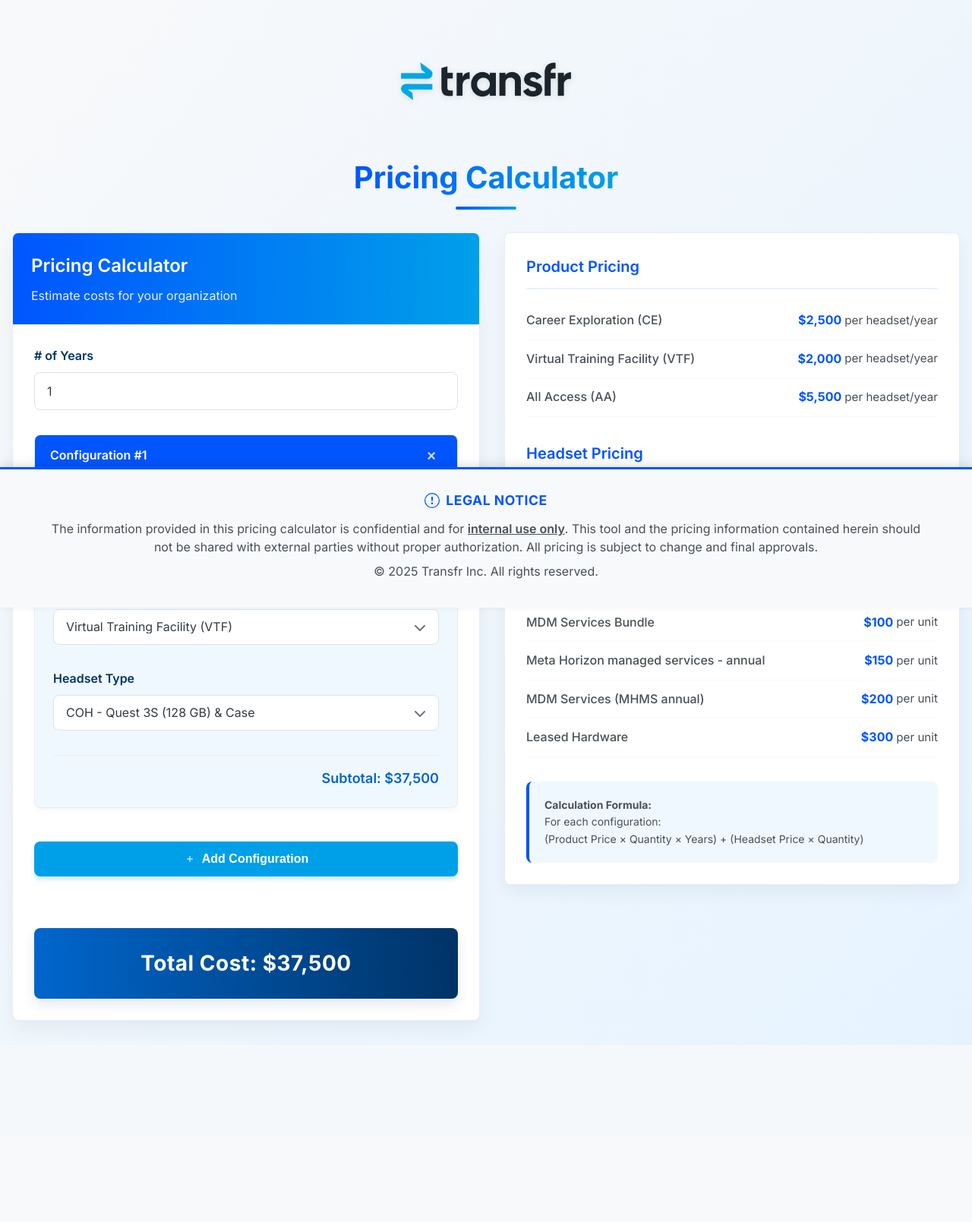
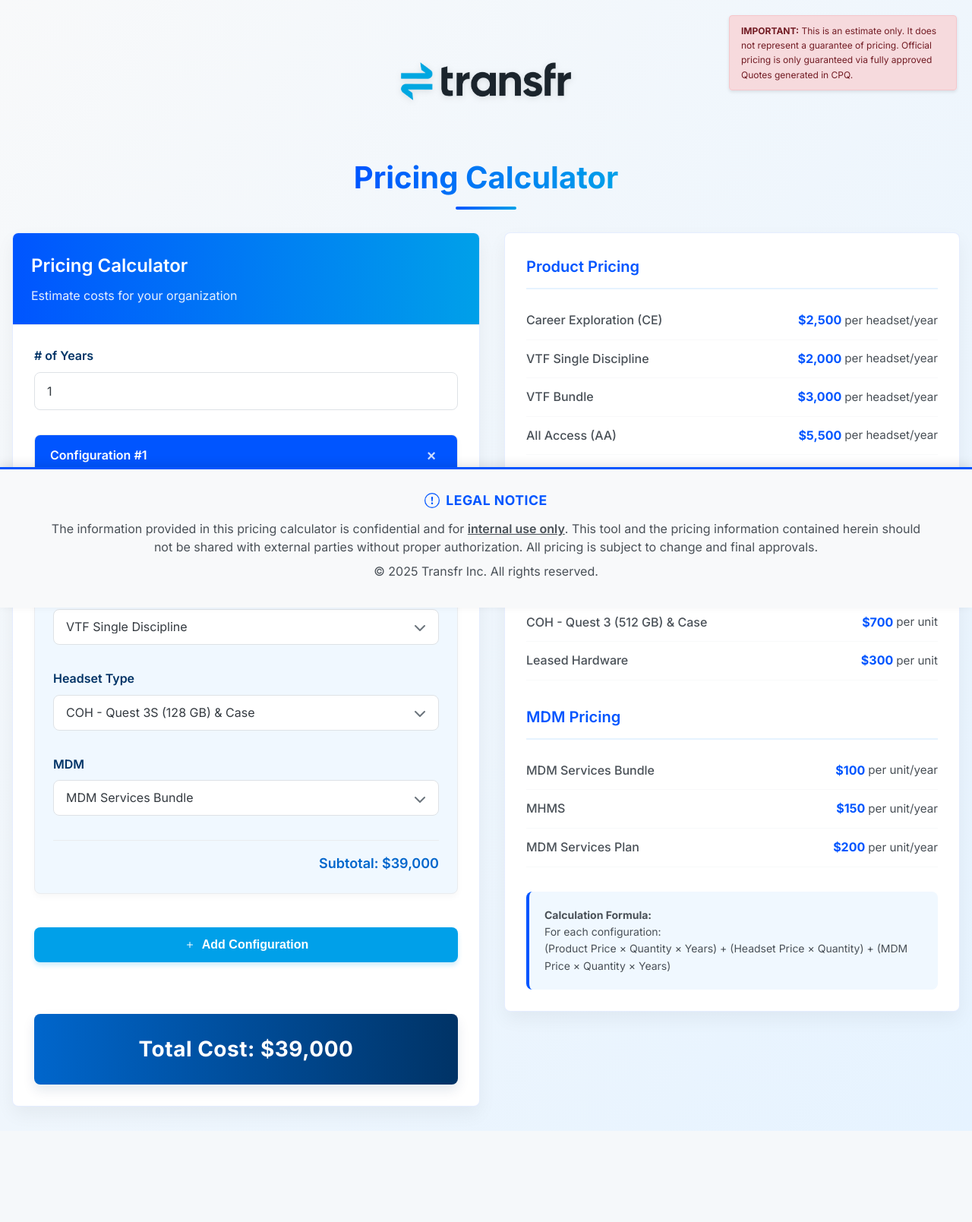
Before and after one commit to maxharris1/pricing-calc, a Flask app: page / in a window 1280 px wide. Shown: the whole page at 76% size. Before the commit the page ends 1376 px from the top, so only its background shows below. Run offline with Flask 3, Linux system fonts and the light colour scheme.

Commit message:
Update pricing calculator: Add MDM dropdown, update product options, add warning disclaimer

```diff
--- a/static/js/calculator.js
+++ b/static/js/calculator.js
@@ -14,7 +14,8 @@
     // Prices
     const productPrices = {
         CE: 2500,
-        VTF: 2000,
+        'VTF Single Discipline': 2000,
+        'VTF Bundle': 3000,
         AA: 5500,
     };
 
@@ -22,10 +23,13 @@
         "COH - Quest 3S (128 GB) & Case": 500,
         "COH - Quest 3S (256 GB) & Case": 600,
         "COH - Quest 3 (512 GB) & Case": 700,
+        "Leased Hardware": 300,
+    };
+
+    const mdmPrices = {
         "MDM Services Bundle": 100,
-        "Meta Horizon managed services - annual": 150,
-        "MDM Services (MHMS annual)": 200,
-        "Leased Hardware": 300,
+        "MHMS": 150,
+        "MDM Services Plan": 200,
     };
 
     // Format currency
@@ -43,19 +47,23 @@
         const quantityInput = row.querySelector('.quantity');
         const productTypeSelect = row.querySelector('.product-type');
         const headsetTypeSelect = row.querySelector('.headset-type');
+        const mdmTypeSelect = row.querySelector('.mdm-type');
         const rowCostElement = row.querySelector('.row-cost');
 
         const quantity = parseInt(quantityInput.value) || 0;
         const numYears = parseInt(numYearsInput.value) || 0;
         const productType = productTypeSelect.value;
         const headsetType = headsetTypeSelect.value;
+        const mdmType = mdmTypeSelect.value;
 
         const productCostPerUnit = productPrices[productType] || 0;
         const headsetCostPerUnit = headsetPrices[headsetType] || 0;
+        const mdmCostPerUnit = mdmPrices[mdmType] || 0;
 
         const productCost = productCostPerUnit * quantity * numYears;
         const headsetCost = headsetCostPerUnit * quantity;
-        const totalRowCost = productCost + headsetCost;
+        const mdmCost = mdmCostPerUnit * quantity * numYears;
+        const totalRowCost = productCost + headsetCost + mdmCost;
 
         rowCostElement.textContent = `Subtotal: ${formatCurrency(totalRowCost)}`;
 
@@ -114,10 +122,12 @@
         const quantityInput = newRow.querySelector('.quantity');
         const productTypeSelect = newRow.querySelector('.product-type');
         const headsetTypeSelect = newRow.querySelector('.headset-type');
+        const mdmTypeSelect = newRow.querySelector('.mdm-type');
 
         quantityInput.id = `quantity-${rowCounter}`;
         productTypeSelect.id = `productType-${rowCounter}`;
         headsetTypeSelect.id = `headsetType-${rowCounter}`;
+        mdmTypeSelect.id = `mdmType-${rowCounter}`;
 
         // Reset row cost
         newRow.querySelector('.row-cost').textContent = 'Subtotal: $0';
@@ -171,6 +181,7 @@
         const quantityInput = row.querySelector('.quantity');
         const productTypeSelect = row.querySelector('.product-type');
         const headsetTypeSelect = row.querySelector('.headset-type');
+        const mdmTypeSelect = row.querySelector('.mdm-type');
         const removeBtn = row.querySelector('.remove-row');
 
         quantityInput.addEventListener('input', calculateTotalCost);
@@ -181,6 +192,7 @@
 
         productTypeSelect.addEventListener('change', calculateTotalCost);
         headsetTypeSelect.addEventListener('change', calculateTotalCost);
+        mdmTypeSelect.addEventListener('change', calculateTotalCost);
 
         removeBtn.addEventListener('click', removeHeadsetRow);
     }
@@ -251,15 +263,8 @@
 
         @keyframes shake {
             0%, 100% { transform: translateX(0); }
-            20% { transform: translateX(-5px); }
-            40% { transform: translateX(5px); }
-            60% { transform: translateX(-3px); }
-            80% { transform: translateX(3px); }
-        }
-
-        .btn-hover {
-            transform: translateY(-2px);
-            box-shadow: 0 6px 12px rgba(0, 85, 255, 0.3) !important;
+            20%, 60% { transform: translateX(-5px); }
+            40%, 80% { transform: translateX(5px); }
         }
     `;
     document.head.appendChild(style);
--- a/templates/index.html
+++ b/templates/index.html
@@ -8,8 +8,28 @@
     <link rel="preconnect" href="https://fonts.googleapis.com">
     <link rel="preconnect" href="https://fonts.gstatic.com" crossorigin>
     <link href="https://fonts.googleapis.com/css2?family=Inter:wght@400;500;600;700&display=swap" rel="stylesheet">
+    <style>
+        .estimate-disclaimer {
+            position: absolute;
+            top: 20px;
+            right: 20px;
+            max-width: 300px;
+            background-color: rgba(248, 215, 218, 0.9);
+            border: 1px solid #f5c6cb;
+            border-radius: 4px;
+            padding: 10px 15px;
+            font-size: 12px;
+            color: #721c24;
+            box-shadow: 0 2px 4px rgba(0,0,0,0.1);
+            z-index: 100;
+        }
+    </style>
 </head>
 <body>
+    <div class="estimate-disclaimer">
+        <strong>IMPORTANT:</strong> This is an estimate only. It does not represent a guarantee of pricing. Official pricing is only guaranteed via fully approved Quotes generated in CPQ.
+    </div>
+
     <main class="calculator-page">
         <div class="calculator-header">
             <div class="logo-title-container">
@@ -47,7 +67,8 @@
                                         <label for="productType-1" class="label">Product Type</label>
                                         <select id="productType-1" class="select product-type">
                                             <option value="CE">Career Exploration (CE)</option>
-                                            <option value="VTF" selected>Virtual Training Facility (VTF)</option>
+                                            <option value="VTF Single Discipline" selected>VTF Single Discipline</option>
+                                            <option value="VTF Bundle">VTF Bundle</option>
                                             <option value="AA">All Access (AA)</option>
                                         </select>
                                     </div>
@@ -57,10 +78,15 @@
                                             <option value="COH - Quest 3S (128 GB) & Case" selected>COH - Quest 3S (128 GB) & Case</option>
                                             <option value="COH - Quest 3S (256 GB) & Case">COH - Quest 3S (256 GB) & Case</option>
                                             <option value="COH - Quest 3 (512 GB) & Case">COH - Quest 3 (512 GB) & Case</option>
-                                            <option value="MDM Services Bundle">MDM Services Bundle</option>
-                                            <option value="Meta Horizon managed services - annual">Meta Horizon managed services - annual</option>
-                                            <option value="MDM Services (MHMS annual)">MDM Services (MHMS annual)</option>
                                             <option value="Leased Hardware">Leased Hardware</option>
+                                        </select>
+                                    </div>
+                                    <div class="form-group">
+                                        <label for="mdmType-1" class="label">MDM</label>
+                                        <select id="mdmType-1" class="select mdm-type">
+                                            <option value="MDM Services Bundle" selected>MDM Services Bundle</option>
+                                            <option value="MHMS">MHMS</option>
+                                            <option value="MDM Services Plan">MDM Services Plan</option>
                                         </select>
                                     </div>
                                     <div class="row-cost">Subtotal: $29,500</div>
@@ -87,7 +113,8 @@
                     <h3>Product Pricing</h3>
                     <ul class="key-list">
                         <li><span class="key-name">Career Exploration (CE)</span> <span class="key-price">$2,500</span> <span class="unit-text">per headset/year</span></li>
-                        <li><span class="key-name">Virtual Training Facility (VTF)</span> <span class="key-price">$2,000</span> <span class="unit-text">per headset/year</span></li>
+                        <li><span class="key-name">VTF Single Discipline</span> <span class="key-price">$2,000</span> <span class="unit-text">per headset/year</span></li>
+                        <li><span class="key-name">VTF Bundle</span> <span class="key-price">$3,000</span> <span class="unit-text">per headset/year</span></li>
                         <li><span class="key-name">All Access (AA)</span> <span class="key-price">$5,500</span> <span class="unit-text">per headset/year</span></li>
                     </ul>
                 </div>
@@ -98,17 +125,23 @@
                         <li><span class="key-name">COH - Quest 3S (128 GB) & Case</span> <span class="key-price">$500</span> <span class="unit-text">per unit</span></li>
                         <li><span class="key-name">COH - Quest 3S (256 GB) & Case</span> <span class="key-price">$600</span> <span class="unit-text">per unit</span></li>
                         <li><span class="key-name">COH - Quest 3 (512 GB) & Case</span> <span class="key-price">$700</span> <span class="unit-text">per unit</span></li>
-                        <li><span class="key-name">MDM Services Bundle</span> <span class="key-price">$100</span> <span class="unit-text">per unit</span></li>
-                        <li><span class="key-name">Meta Horizon managed services - annual</span> <span class="key-price">$150</span> <span class="unit-text">per unit</span></li>
-                        <li><span class="key-name">MDM Services (MHMS annual)</span> <span class="key-price">$200</span> <span class="unit-text">per unit</span></li>
                         <li><span class="key-name">Leased Hardware</span> <span class="key-price">$300</span> <span class="unit-text">per unit</span></li>
+                    </ul>
+                </div>
+
+                <div class="key-section">
+                    <h3>MDM Pricing</h3>
+                    <ul class="key-list">
+                        <li><span class="key-name">MDM Services Bundle</span> <span class="key-price">$100</span> <span class="unit-text">per unit/year</span></li>
+                        <li><span class="key-name">MHMS</span> <span class="key-price">$150</span> <span class="unit-text">per unit/year</span></li>
+                        <li><span class="key-name">MDM Services Plan</span> <span class="key-price">$200</span> <span class="unit-text">per unit/year</span></li>
                     </ul>
                 </div>
 
                 <div class="calculation-note">
                     <p><strong>Calculation Formula:</strong></p>
                     <p>For each configuration:</p>
-                    <p>(Product Price × Quantity × Years) + (Headset Price × Quantity)</p>
+                    <p>(Product Price × Quantity × Years) + (Headset Price × Quantity) + (MDM Price × Quantity × Years)</p>
                 </div>
             </div>
         </div>
```
Also changed, not shown: PricingCalculator.jsx (+43 -19 lines).
